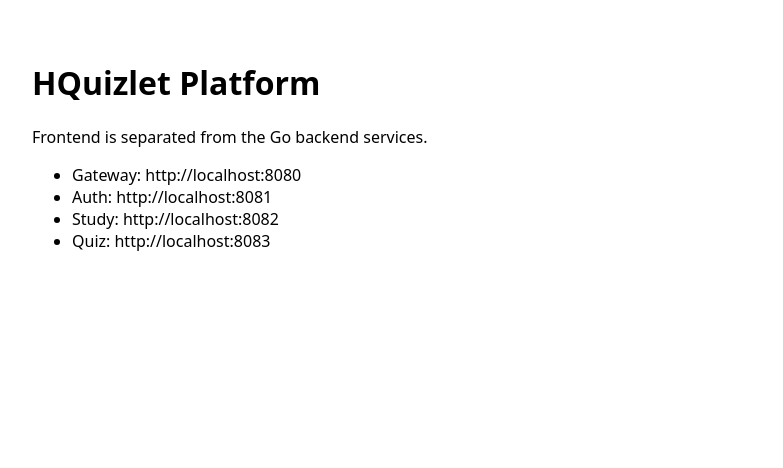
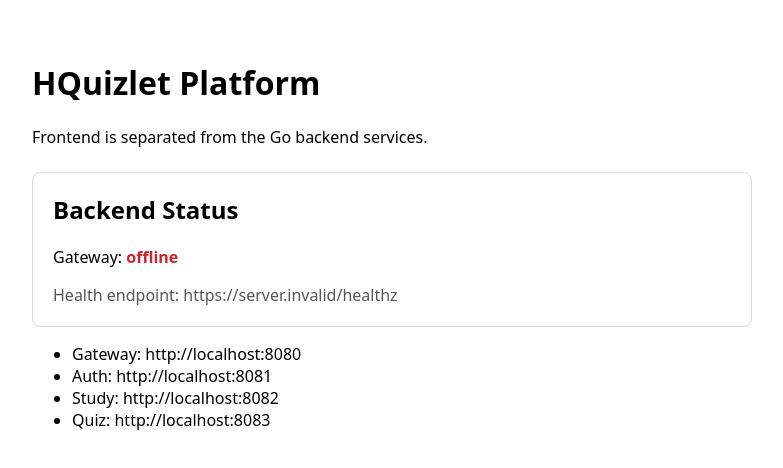
Before and after one commit to hunguyen1324/hquizlet-platform, a React (Vite) app in the folder apps/web/: page / in a window 1280 px wide. Shown: the top 468 px of the page, without its empty margins (8-791 px from the left). Built offline with nearby package versions, Linux system fonts and the light colour scheme; no server answers.

Commit message:
Show gateway health status in web app

```diff
--- a/apps/web/src/main.tsx
+++ b/apps/web/src/main.tsx
@@ -1,11 +1,93 @@
-import React from "react";
+import React, { useEffect, useState } from "react";
 import { createRoot } from "react-dom/client";
 
+type HealthStatus = "checking" | "live" | "offline";
+
+type HealthResponse = {
+  service: string;
+  status: string;
+};
+
+const gatewayUrl =
+  import.meta.env.VITE_GATEWAY_URL?.replace(/\/$/, "") ??
+  "http://localhost:8080";
+
 function App() {
+  const [status, setStatus] = useState<HealthStatus>("checking");
+  const [health, setHealth] = useState<HealthResponse | null>(null);
+
+  useEffect(() => {
+    const controller = new AbortController();
+
+    async function checkGateway() {
+      setStatus("checking");
+
+      try {
+        const response = await fetch(`${gatewayUrl}/healthz`, {
+          signal: controller.signal,
+        });
+
+        if (!response.ok) {
+          throw new Error(`Gateway returned ${response.status}`);
+        }
+
+        const data = (await response.json()) as HealthResponse;
+        setHealth(data);
+        setStatus(data.status === "ok" ? "live" : "offline");
+      } catch (error) {
+        if (!controller.signal.aborted) {
+          setHealth(null);
+          setStatus("offline");
+        }
+      }
+    }
+
+    void checkGateway();
+    const interval = window.setInterval(checkGateway, 5000);
+
+    return () => {
+      controller.abort();
+      window.clearInterval(interval);
+    };
+  }, []);
+
   return (
-    <main style={{ fontFamily: "system-ui", padding: 32 }}>
+    <main style={{ fontFamily: "system-ui", padding: 32, maxWidth: 720 }}>
       <h1>HQuizlet Platform</h1>
       <p>Frontend is separated from the Go backend services.</p>
+
+      <section
+        style={{
+          border: "1px solid #ddd",
+          borderRadius: 8,
+          marginTop: 24,
+          padding: 20,
+        }}
+      >
+        <h2 style={{ marginTop: 0 }}>Backend Status</h2>
+        <p>
+          Gateway:{" "}
+          <strong style={{ color: statusColor(status) }}>
+            {statusLabel(status)}
+          </strong>
+        </p>
+        <p style={{ color: "#555", marginBottom: 0 }}>
+          Health endpoint: {gatewayUrl}/healthz
+        </p>
+        {health ? (
+          <pre
+            style={{
+              background: "#f6f6f6",
+              borderRadius: 6,
+              marginTop: 16,
+              padding: 12,
+            }}
+          >
+            {JSON.stringify(health, null, 2)}
+          </pre>
+        ) : null}
+      </section>
+
       <ul>
         <li>Gateway: http://localhost:8080</li>
         <li>Auth: http://localhost:8081</li>
@@ -16,6 +98,18 @@ function App() {
   );
 }
 
+function statusLabel(status: HealthStatus) {
+  if (status === "checking") return "checking...";
+  if (status === "live") return "live";
+  return "offline";
+}
+
+function statusColor(status: HealthStatus) {
+  if (status === "checking") return "#9a6700";
+  if (status === "live") return "#1a7f37";
+  return "#cf222e";
+}
+
 createRoot(document.getElementById("root")!).render(
   <React.StrictMode>
     <App />
```
